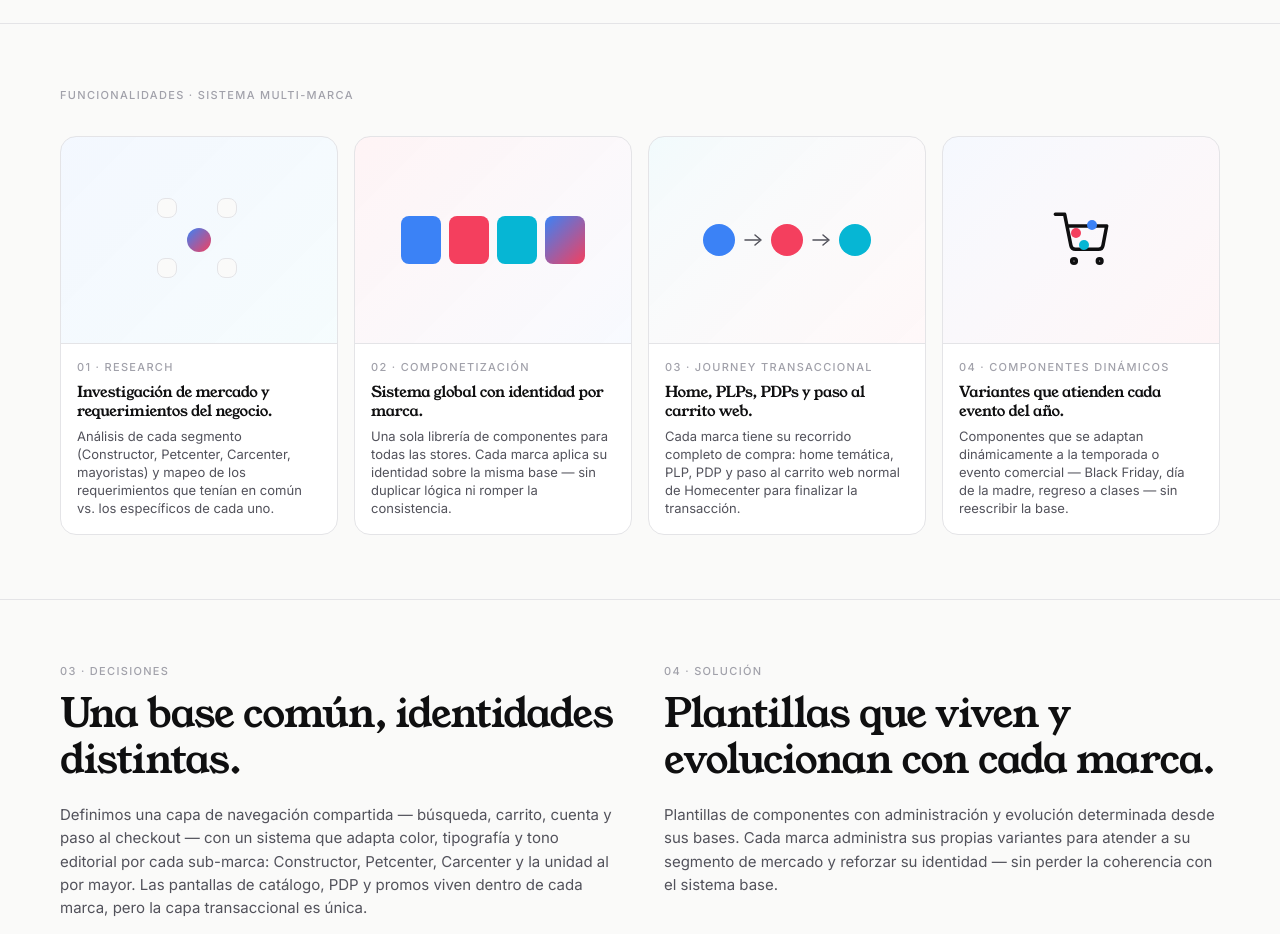
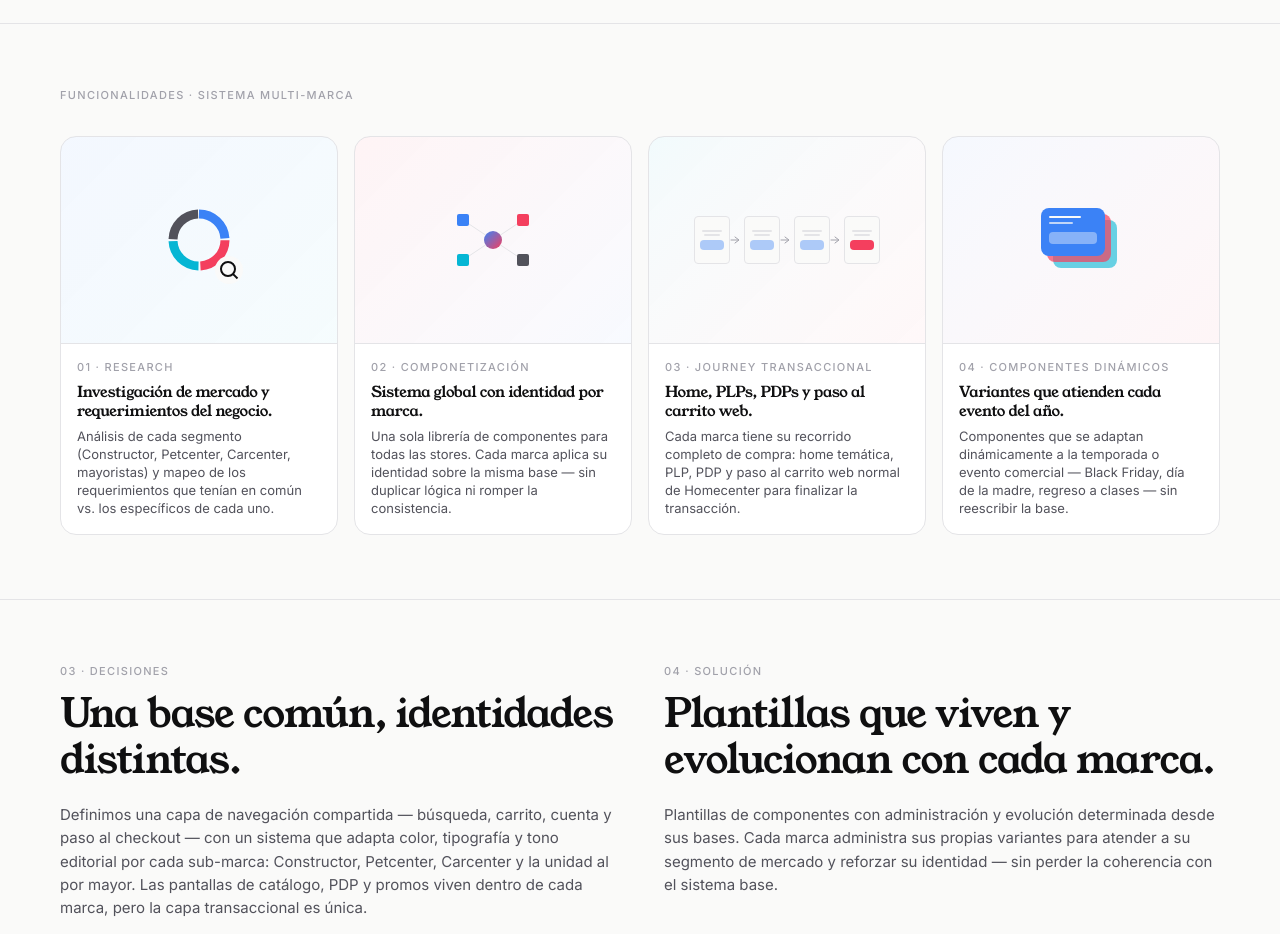
Before and after one commit to Santiagomejial/portfolio, a Next.js app: page /work/store-in-store in a window 1280 px wide. Shown: the part 1920-2854 px from the top of the page. Built offline with nearby package versions, Linux system fonts and the light colour scheme.

Commit message:
feat(case-store-in-store): nuevo hero + visuales features rediseñados

```diff
--- a/app/work/store-in-store/page.tsx
+++ b/app/work/store-in-store/page.tsx
@@ -337,8 +337,16 @@ function DesignSummaryStrip() {
 
 /* ─── Visuales SVG inline (todos adaptables a light/dark) ─── */
 
-/** 01 · Shell compartida: 4 cuadrados conectados a un nodo central. */
+/**
+ * 01 · Research — lupa sobre 4 segmentos de mercado (donut chart con
+ * 4 secciones de color distinto, una por sub-marca).
+ */
 function SharedShellVisual() {
+  // Donut con 4 segmentos iguales (25% cada uno)
+  const radius = 26;
+  const circumference = 2 * Math.PI * radius;
+  const segment = circumference / 4;
+
   return (
     <div
       className="relative h-full w-full overflow-hidden"
@@ -349,30 +357,56 @@ function SharedShellVisual() {
       aria-hidden
     >
       <div className="flex h-full items-center justify-center p-5">
-        <div className="relative grid grid-cols-3 grid-rows-3 gap-1.5">
-          {/* 4 marcas alrededor del nodo central */}
-          {[0, 2, 6, 8].map((pos) => (
-            <div
-              key={pos}
-              className="h-5 w-5 rounded-md border border-line"
-              style={{
-                background: 'var(--bg)',
-                gridArea: `${Math.floor(pos / 3) + 1} / ${(pos % 3) + 1}`,
-              }}
+        <div className="relative">
+          <svg width="80" height="80" viewBox="0 0 80 80">
+            {/* 4 segmentos del donut */}
+            {[
+              { color: 'var(--blue)', offset: 0 },
+              { color: 'var(--rose)', offset: -segment },
+              { color: 'var(--cyan)', offset: -segment * 2 },
+              { color: 'var(--ink-soft)', offset: -segment * 3 },
+            ].map((seg, i) => (
+              <circle
+                key={i}
+                cx="40"
+                cy="40"
+                r={radius}
+                fill="none"
+                stroke={seg.color}
+                strokeWidth="9"
+                strokeDasharray={`${segment - 2} ${circumference - segment + 2}`}
+                strokeDashoffset={seg.offset}
+                transform="rotate(-90 40 40)"
               />
             ))}
-          {/* Nodo central (shell) */}
-          <div
-            className="h-6 w-6 rounded-lg bg-brand-gradient"
-            style={{ gridArea: '2 / 2' }}
-          />
+          </svg>
+          {/* Lupa superpuesta */}
+          <svg
+            width="28"
+            height="28"
+            viewBox="0 0 24 24"
+            fill="none"
+            stroke="currentColor"
+            strokeWidth="2"
+            strokeLinecap="round"
+            strokeLinejoin="round"
+            className="absolute -bottom-1 -right-1 text-ink"
+            style={{ background: 'var(--bg)', borderRadius: '999px', padding: '2px' }}
+            aria-hidden
+          >
+            <circle cx="11" cy="11" r="7" />
+            <path d="M21 21l-4.35-4.35" />
+          </svg>
         </div>
       </div>
     </div>
   );
 }
 
-/** 02 · Theming: 3 cuadrados de mismo shape, distintos colores. */
+/**
+ * 02 · Componetización — 1 átomo central distribuyendo a 4 componentes con
+ * distintos estilos. Sugiere "una base, múltiples aplicaciones".
+ */
 function ThemingVisual() {
   return (
     <div
@@ -383,27 +417,40 @@ function ThemingVisual() {
       }}
       aria-hidden
     >
-      <div className="flex h-full items-center justify-center gap-2 p-5">
-        <div
-          className="h-12 w-10 rounded-md"
-          style={{ background: 'var(--blue)' }}
-        />
-        <div
-          className="h-12 w-10 rounded-md"
-          style={{ background: 'var(--rose)' }}
-        />
-        <div
-          className="h-12 w-10 rounded-md"
-          style={{ background: 'var(--cyan)' }}
-        />
-        <div className="h-12 w-10 rounded-md bg-brand-gradient" />
+      <div className="flex h-full items-center justify-center p-5">
+        <svg width="100" height="80" viewBox="0 0 100 80" fill="none" aria-hidden>
+          {/* Líneas conectoras desde el átomo central a las 4 esquinas */}
+          <g stroke="var(--line)" strokeWidth="1">
+            <line x1="50" y1="40" x2="20" y2="20" />
+            <line x1="50" y1="40" x2="80" y2="20" />
+            <line x1="50" y1="40" x2="20" y2="60" />
+            <line x1="50" y1="40" x2="80" y2="60" />
+          </g>
+          {/* 4 componentes en las esquinas con colores de marca */}
+          <rect x="14" y="14" width="12" height="12" rx="2" fill="var(--blue)" />
+          <rect x="74" y="14" width="12" height="12" rx="2" fill="var(--rose)" />
+          <rect x="14" y="54" width="12" height="12" rx="2" fill="var(--cyan)" />
+          <rect x="74" y="54" width="12" height="12" rx="2" fill="var(--ink-soft)" />
+          {/* Átomo central (sistema base) */}
+          <circle cx="50" cy="40" r="9" fill="url(#atomGrad)" />
+          <defs>
+            <linearGradient id="atomGrad" x1="0" y1="0" x2="1" y2="1">
+              <stop offset="0%" stopColor="var(--blue)" />
+              <stop offset="100%" stopColor="var(--rose)" />
+            </linearGradient>
+          </defs>
+        </svg>
       </div>
     </div>
   );
 }
 
-/** 03 · Switching: flechas circulares conectando 3 íconos de marca. */
+/**
+ * 03 · Journey transaccional — 4 mini-pantallas en cadena (Home → PLP → PDP →
+ * Carrito) conectadas con flechas. Representa el flujo de compra completo.
+ */
 function SwitchingVisual() {
+  const screens = ['Home', 'PLP', 'PDP', 'Cart'];
   return (
     <div
       className="relative h-full w-full overflow-hidden"
@@ -413,55 +460,62 @@ function SwitchingVisual() {
       }}
       aria-hidden
     >
-      <div className="flex h-full items-center justify-center gap-2 p-5">
+      <div className="flex h-full items-center justify-center gap-1 px-4">
+        {screens.map((label, i) => (
+          <div key={label} className="flex items-center">
+            {/* Mini pantalla */}
             <div
-          className="h-8 w-8 rounded-full"
-          style={{ background: 'var(--blue)' }}
+              className="flex h-12 w-9 flex-col items-center justify-center gap-0.5 rounded-sm border border-line"
+              style={{ background: 'var(--bg)' }}
+            >
+              <div
+                className="h-0.5 w-5 rounded-full"
+                style={{ background: 'var(--line)' }}
               />
+              <div
+                className="h-0.5 w-4 rounded-full"
+                style={{ background: 'var(--line)' }}
+              />
+              <div
+                className="mt-0.5 h-2.5 w-6 rounded-sm"
+                style={{
+                  background:
+                    i === screens.length - 1
+                      ? 'var(--rose)'
+                      : 'color-mix(in oklab, var(--blue) 40%, transparent)',
+                }}
+              />
+            </div>
+            {/* Flecha entre pantallas (excepto la última) */}
+            {i < screens.length - 1 && (
               <svg
-          width="20"
-          height="14"
-          viewBox="0 0 20 14"
+                width="10"
+                height="8"
+                viewBox="0 0 10 8"
                 fill="none"
                 aria-hidden
               >
                 <path
-            d="M2 7 H16 M12 2 L18 7 L12 12"
-            stroke="var(--ink-soft)"
-            strokeWidth="1.5"
+                  d="M1 4 H8 M5 1 L9 4 L5 7"
+                  stroke="var(--ink-mute)"
+                  strokeWidth="1"
                   strokeLinecap="round"
                   strokeLinejoin="round"
                 />
               </svg>
-        <div
-          className="h-8 w-8 rounded-full"
-          style={{ background: 'var(--rose)' }}
-        />
-        <svg
-          width="20"
-          height="14"
-          viewBox="0 0 20 14"
-          fill="none"
-          aria-hidden
-        >
-          <path
-            d="M2 7 H16 M12 2 L18 7 L12 12"
-            stroke="var(--ink-soft)"
-            strokeWidth="1.5"
-            strokeLinecap="round"
-            strokeLinejoin="round"
-          />
-        </svg>
-        <div
-          className="h-8 w-8 rounded-full"
-          style={{ background: 'var(--cyan)' }}
-        />
+            )}
+          </div>
+        ))}
       </div>
     </div>
   );
 }
 
-/** 04 · Cross-sell: carrito con productos de varias marcas (puntos de color). */
+/**
+ * 04 · Componentes dinámicos — un mismo "componente base" con 3 variantes
+ * encima (Black Friday, Día de la madre, Regreso a clases). Misma forma,
+ * distintos colores y patrones.
+ */
 function CrossSellVisual() {
   return (
     <div
@@ -473,37 +527,44 @@ function CrossSellVisual() {
       aria-hidden
     >
       <div className="flex h-full items-center justify-center p-5">
-        <div className="relative">
-          {/* Carrito */}
-          <svg
-            width="56"
-            height="56"
-            viewBox="0 0 24 24"
-            fill="none"
-            stroke="currentColor"
-            strokeWidth="1.5"
-            strokeLinecap="round"
-            strokeLinejoin="round"
-            className="text-ink"
-            aria-hidden
+        <div className="relative h-16 w-20">
+          {/* 3 variantes apiladas en perspectiva (capas) */}
+          {/* Capa atrás (variante 1) */}
+          <div
+            className="absolute left-3 top-3 h-12 w-16 rounded-md"
+            style={{
+              background: 'var(--cyan)',
+              opacity: 0.6,
+            }}
+          />
+          {/* Capa media (variante 2) */}
+          <div
+            className="absolute left-1.5 top-1.5 h-12 w-16 rounded-md"
+            style={{
+              background: 'var(--rose)',
+              opacity: 0.7,
+            }}
+          />
+          {/* Capa frente (variante 3) — la activa */}
+          <div
+            className="absolute left-0 top-0 flex h-12 w-16 flex-col gap-1 rounded-md p-2"
+            style={{
+              background: 'var(--blue)',
+            }}
           >
-            <circle cx="9" cy="21" r="1" />
-            <circle cx="20" cy="21" r="1" />
-            <path d="M1 1h4l2.68 13.39a2 2 0 0 0 2 1.61h9.72a2 2 0 0 0 2-1.61L23 6H6" />
-          </svg>
-          {/* Mini badges de productos de distintas marcas */}
-          <span
-            className="absolute right-3 top-2 h-2.5 w-2.5 rounded-full"
-            style={{ background: 'var(--blue)' }}
+            <div
+              className="h-0.5 w-8 rounded-full"
+              style={{ background: 'var(--bg)' }}
             />
-          <span
-            className="absolute right-7 top-4 h-2.5 w-2.5 rounded-full"
-            style={{ background: 'var(--rose)' }}
+            <div
+              className="h-0.5 w-6 rounded-full"
+              style={{ background: 'var(--bg)', opacity: 0.7 }}
             />
-          <span
-            className="absolute right-5 top-7 h-2.5 w-2.5 rounded-full"
-            style={{ background: 'var(--cyan)' }}
+            <div
+              className="mt-1 h-3 w-12 rounded-sm"
+              style={{ background: 'var(--bg)', opacity: 0.4 }}
             />
+          </div>
         </div>
       </div>
     </div>
```
Also changed, not shown: public/work/store-in-store/hero.jpg. Lines whose indentation alone changed are shown as unchanged.
